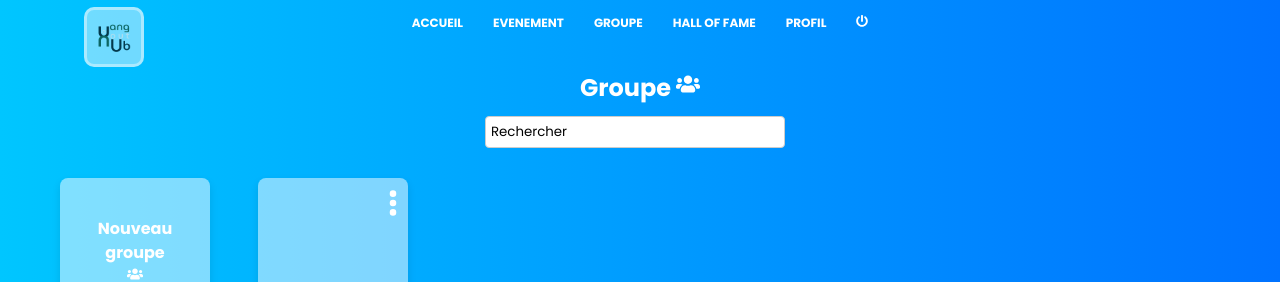
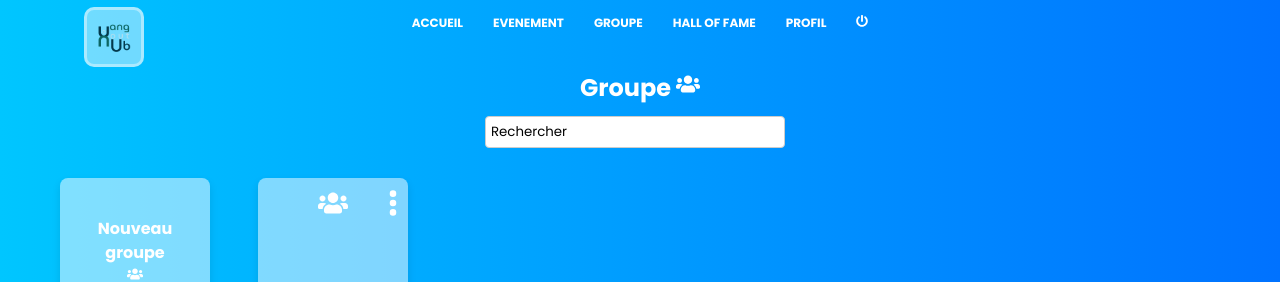
Before and after one commit to RomeoVandoolaeghe/Projet_Fin_Annee_2024, a React (Vite) app in the folder vite/: page /Group in a window 1280 px wide. Shown: the top 282 px of the page. Built offline with nearby package versions, Linux system fonts and the light colour scheme; no server answers.

Commit message:
Mise a jour de groupcard

```diff
--- a/vite/src/components/GroupCard/GroupCard.css
+++ b/vite/src/components/GroupCard/GroupCard.css
@@ -29,7 +29,7 @@
 
 .group-info h3 {
   font-size: 15px;
-  margin-top: 55px;
+  margin-top: 20px;
   text-align: center;
   white-space: nowrap;
   overflow: hidden;
--- a/vite/src/components/GroupCard/GroupCard.jsx
+++ b/vite/src/components/GroupCard/GroupCard.jsx
@@ -5,6 +5,7 @@ import { faEllipsisV } from '@fortawesome/free-solid-svg-icons';
 import { createPortal } from 'react-dom';
 import DetailGroup from '../../components/DetailGroup/DetailGroup';
 import { Link } from 'react-router-dom';
+import { FaUsers } from 'react-icons/fa';
 import './GroupCard.css';
 
 const GroupCard = ({ id, name, image, color, onDelete, onClick }) => {
@@ -53,6 +54,7 @@ const GroupCard = ({ id, name, image, color, onDelete, onClick }) => {
       />
       <Link to="/Chat" className="chat-link">
         <div className="group-info">
+          <p> <FaUsers  size={30}/> </p>
           <h3><strong>{name}</strong></h3>
           {dropdownVisible && !showModal && (
             <ul className="dropdown" ref={dropdownRef}>
```
